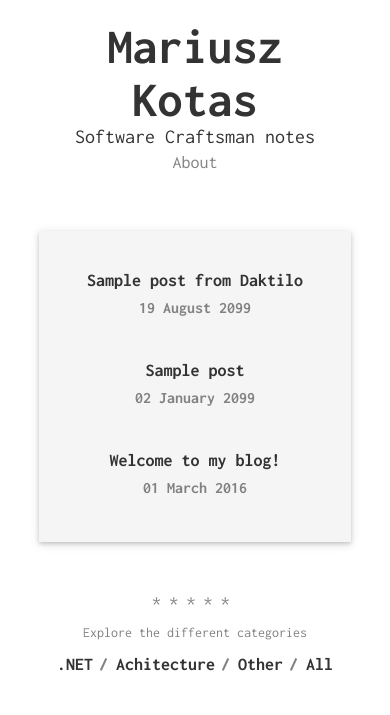
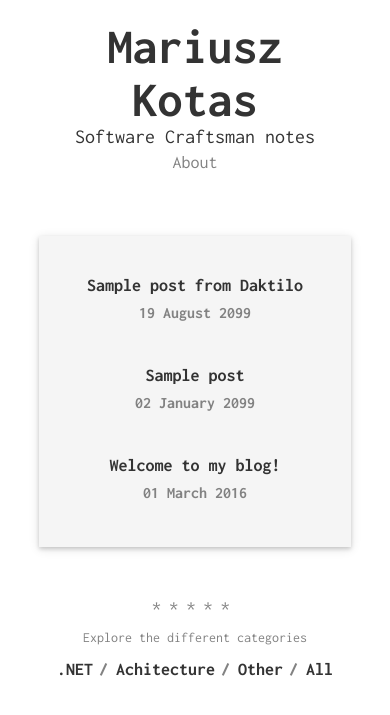
Before and after one commit to Marfusios/blog.marfusios.github.io, a Jekyll site: the page built from index.html, in a window 390 px wide. Shown: the top 715 px of the page. Built offline with Jekyll 4.4.1, drawn with Linux system fonts in a browser that asks for light colours.

Commit message:
Just margin

```diff
--- a/_sass/_default.scss
+++ b/_sass/_default.scss
@@ -276,7 +276,7 @@ strong {
 
     .social-links {
         font-size: 30px;
-        margin: 0;
+        margin: 5px 0 0 0;
     }
 
     .page-title {
```
